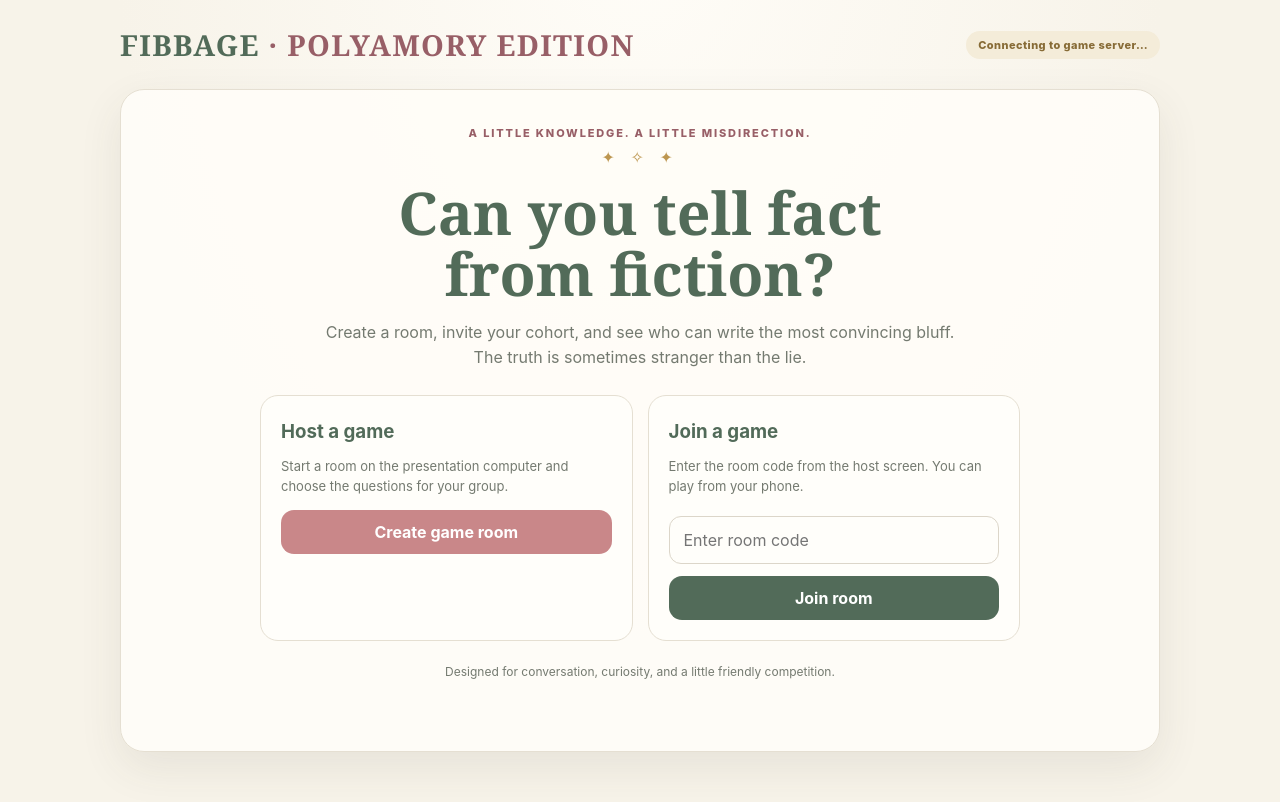
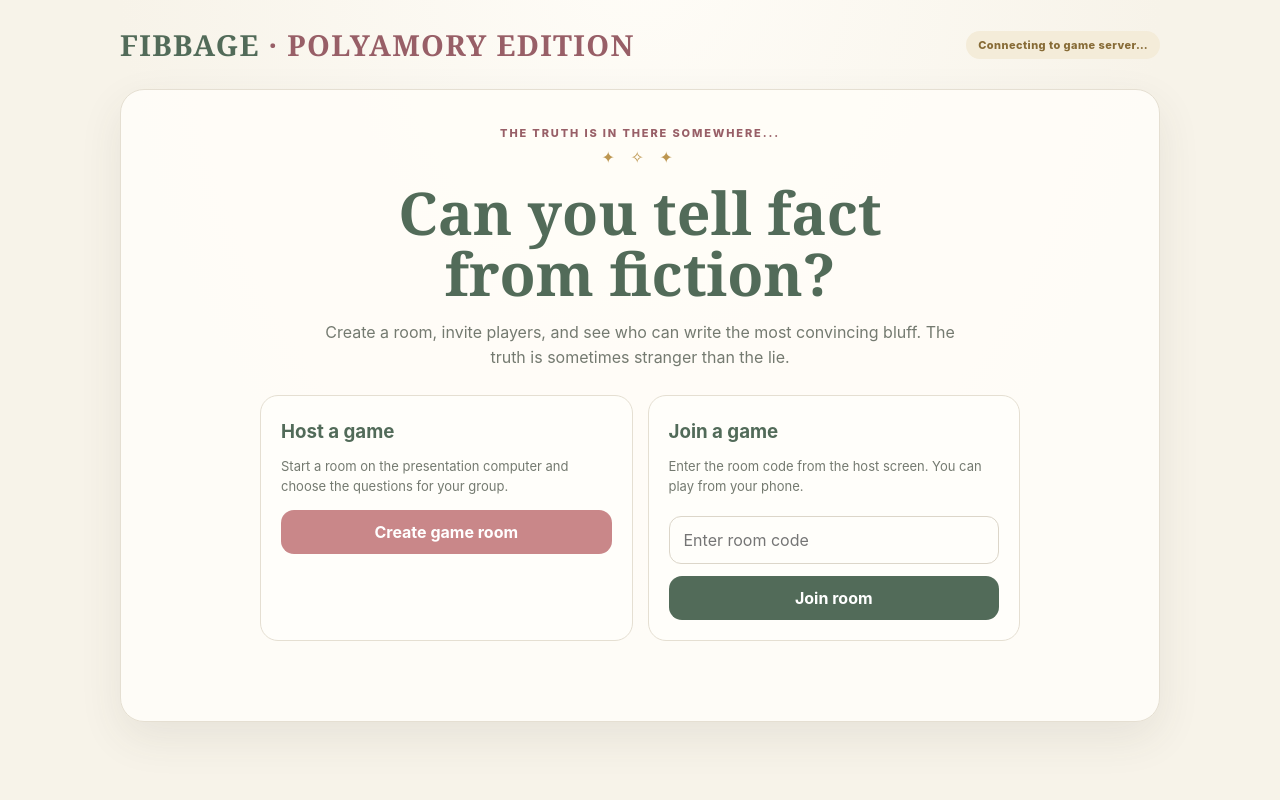
Before and after one commit to ckells2003/polyamory-fibbage, a plain HTML site: page index.html in a window 1280 px wide. Drawn offline with Linux system fonts and the light colour scheme.

Commit message:
Update index.html

```diff
--- a/index.html
+++ b/index.html
@@ -17,10 +17,10 @@
 <body><div class="wrap">
 <header class="top"><div><div class="brand">FIBBAGE <span>· POLYAMORY EDITION</span></div></div><div class="pill connection" id="connection">Connecting to game server…</div></header>
 <section id="setup" class="panel center">
- <div class="eyebrow">A little knowledge. A little misdirection.</div><div class="ornament">✦ ✧ ✦</div>
- <h1>Can you tell fact<br>from fiction?</h1><p class="lead">Create a room, invite your cohort, and see who can write the most convincing bluff. The truth is sometimes stranger than the lie.</p>
+ <div class="eyebrow">The truth is in there somewhere...</div><div class="ornament">✦ ✧ ✦</div>
+ <h1>Can you tell fact<br>from fiction?</h1><p class="lead">Create a room, invite players, and see who can write the most convincing bluff. The truth is sometimes stranger than the lie.</p>
  <div class="grid" style="max-width:760px;margin:auto;text-align:left"><div class="choice-card"><h3>Host a game</h3><p>Start a room on the presentation computer and choose the questions for your group.</p><button id="createRoom" class="pink">Create game room</button></div><div class="choice-card"><h3>Join a game</h3><p>Enter the room code from the host screen. You can play from your phone.</p><input id="joinCode" placeholder="Enter room code" maxlength="6" aria-label="Room code"><button id="goJoin">Join room</button></div></div>
- <p class="muted small" style="margin-top:22px">Designed for conversation, curiosity, and a little friendly competition.</p><div class="toast" id="setupMsg"></div>
+ <p class="muted small" style="margin-top:22px"></p><div class="toast" id="setupMsg"></div>
 </section>
 <section id="hostLobby" class="panel hidden">
  <div class="grid"><div class="center"><div class="subhead">Scan to join</div><div class="bigcode" id="roomCode">------</div><div id="qrcode" aria-label="QR code for joining the game"></div><p class="muted small" id="joinUrl"></p><div class="status-line" id="qrStatus"></div></div><div><div class="subhead">The gathering place</div><h2><span id="playerCount">0</span> / 14 players</h2><p class="muted small">Players will appear here as soon as they join.</p><div id="lobbyPlayers" class="grid"></div><div class="host-controls"><button id="startGame" class="pink" disabled>Start game</button><button class="secondary" id="closeRoom">Close room</button></div><div class="toast" id="lobbyMsg"></div></div></div>
@@ -43,7 +43,6 @@
 const firebaseConfig = { apiKey:"AIzaSyAzJjmZnYVEkjbEb06_-slfw5IXfBLjrrM", authDomain:"polyamory-fibbage.firebaseapp.com", databaseURL:"https://polyamory-fibbage-default-rtdb.firebaseio.com/", projectId:"polyamory-fibbage", appId:"1:70502343574:web:0666413b22d10950b8b3b7" };
 const MAX_PLAYERS=14, AVATARS=['🦊','🐸','🐙','🦄','🐝','🐼','🦋','🐢','🦩','🐈','🦖','🦝','🐬','🦉','🍄','🌈','🦆','🐰'];
 const QUESTION_BANK=[
- const QUESTION_BANK=[
  {
   q:'In two U.S. studies of single adults, approximately what percentage reported having engaged in consensual non-monogamy at some point in their lives?',
   a:'21 percent',
```
